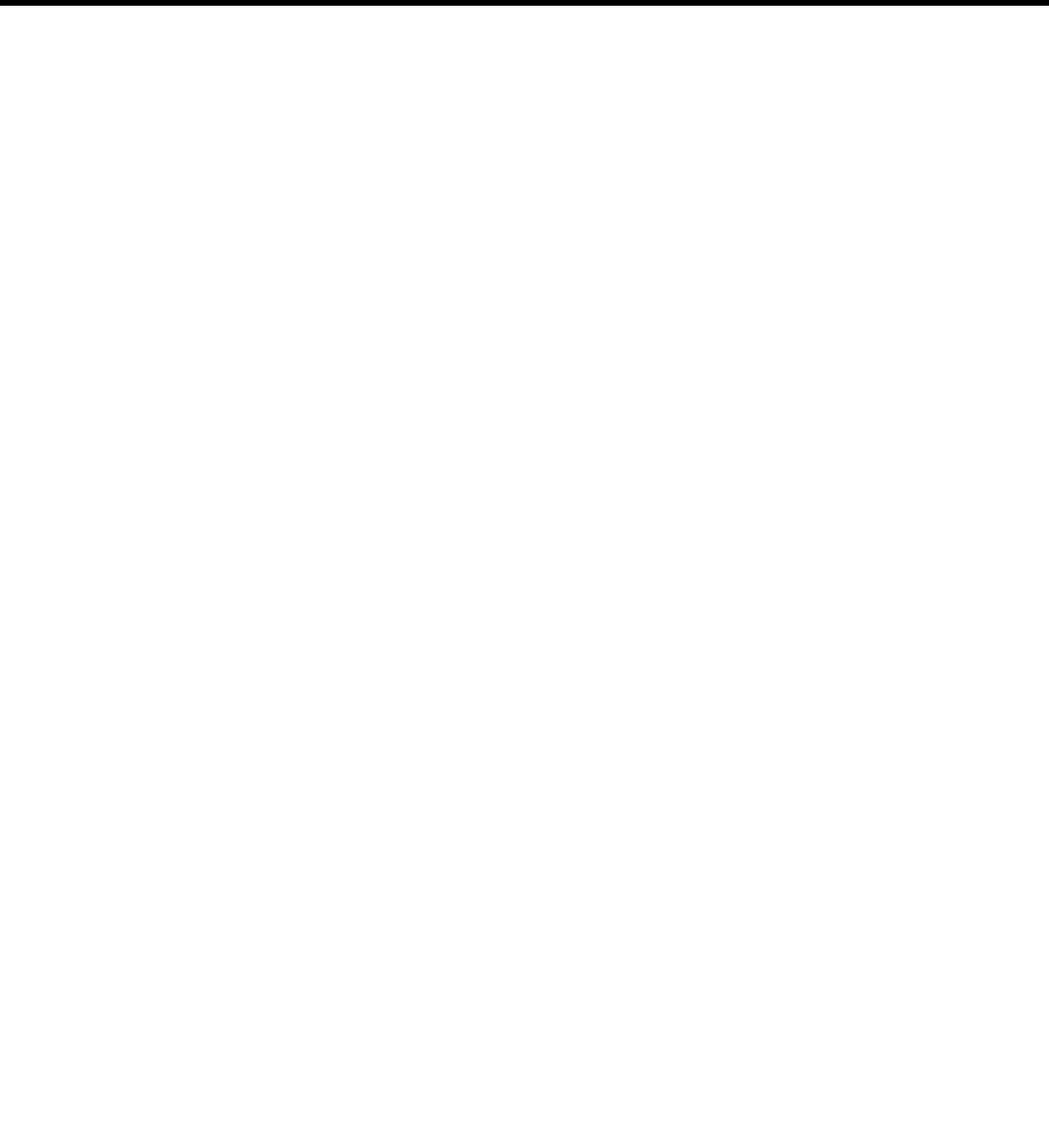
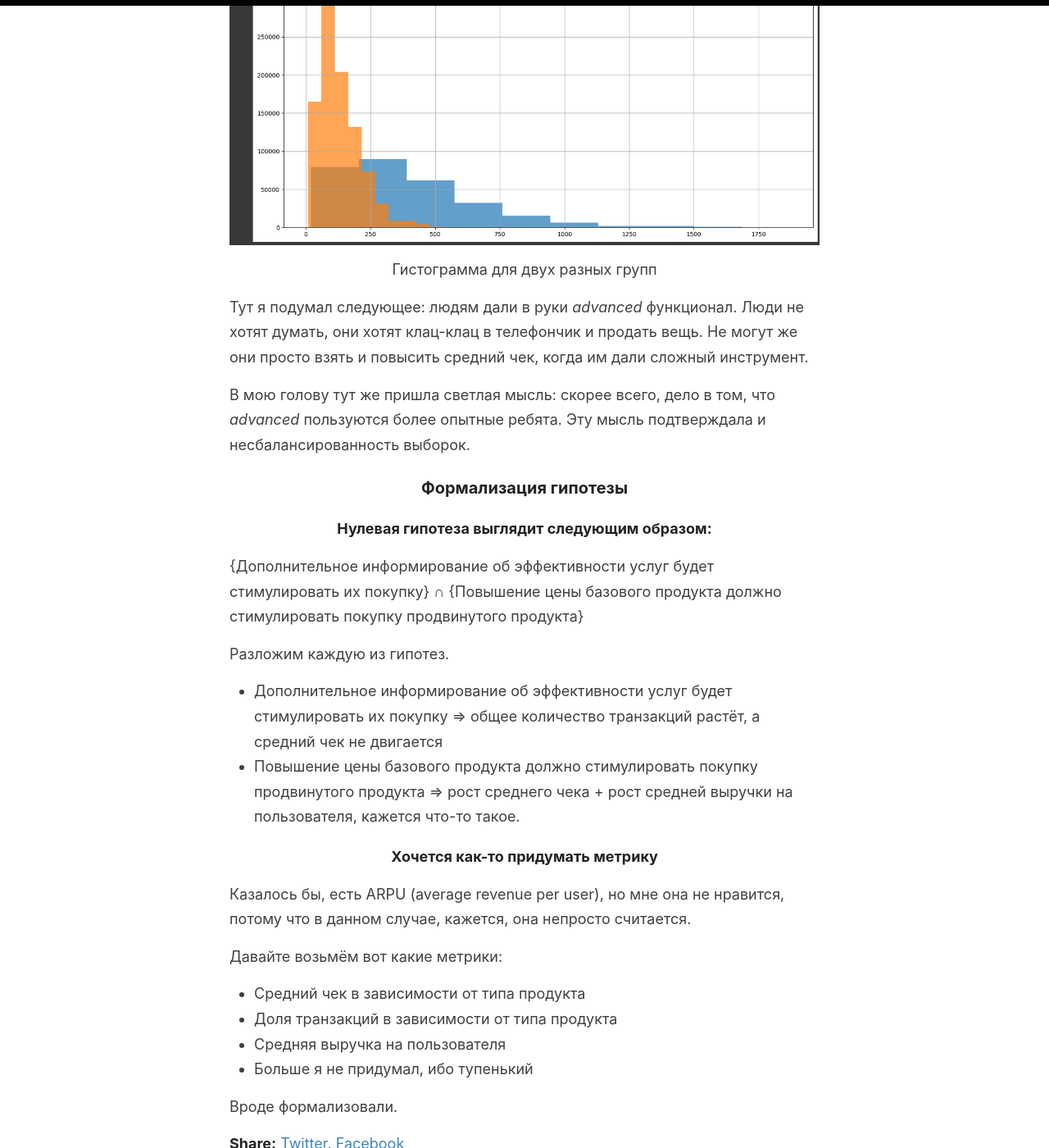
Before and after one commit to yk4r2/yk4r2.github.io, a Jekyll site: the page built from _posts/2020-4-16-avito-experiments-01.md, in a window 1280 px wide and 1400 px high, scrolled down 8317 px. Shown: the whole window at 82% size. Built offline with Jekyll 4.4.1, drawn with Linux system fonts in a browser that asks for light colours; some of the changed text lies outside the part shown.

Commit message:
continued post making

```diff
--- a/_posts/2020-4-16-avito-experiments-01.md
+++ b/_posts/2020-4-16-avito-experiments-01.md
@@ -110,3 +110,78 @@
 </div>
 
 Внимательный читатель, конечно, уже заметил повышение среднего чека у второй группы. Но мы не будем торопиться с выводами, а лучше подумаем над допметриками.
+
+### Допметрики
+
+Тут придумалось не сильно много:
+
+- Средний чек на транзакцию для пользователя
+- Средний чек на пользователя (без учёта даты, выходит)
+- Количество транзакций для пользователя
+- Общий чек на пользователя
+
+Собственно где-то здесь я решил проверить, мол, а точно ли у нас все юзеры чётко разбиты по группам и ВНЕЗАПНО оказалось, что нет. Shame on you, Авито.
+
+![](/images/2020-4-16-avito-experiments-01/Screenshot_2021-04-17_00-02-01.png)
+<div align="center">
+<sup>
+Группировка по юзерам + типу эксперимента даёт цифру больше, чем группировка по юзерам. Вывод: есть пересечения.
+</sup>
+</div>
+
+Ладно, в целом, забьём на эту грязь в дате. В идеале я бы дропнул пересечения, но т.к. это было написано в 2 часа ночи вчера, просто не додумался.
+
+Далее я решаю посчитать вышеописанные метрики, используя всякие группировки и дополнительный датафрейм, короче, кому надо, тот поймёт.
+
+![](/images/2020-4-16-avito-experiments-01/Screenshot_2021-04-17_00-02-20.png)
+<div align="center">
+<sup>
+Доп. датафрейм + мердж
+</sup>
+</div>
+
+Добавилось 3 новых метрики, но, если честно, надежды я возлагал на одну: *mean_transactions*, поэтому и дальнейшие графики построил только для неё.
+
+Кстати, дабы не ждать полчаса, я решил максимально рандомно откусить у датафрейма десятую долю и строить графики с ней. Сильно много не потеряю, зато скорость построения графиков вырастет в разы. Делать это я собираюсь довольно стандартным методом: генерирую хэш от *id* пользователя и, если он делится на 10, кладу его в новый датафрейм, который буду позже изображать на графике.
+
+![](/images/2020-4-16-avito-experiments-01/Screenshot_2021-04-17_00-03-04.png)
+<div align="center">
+<sup>
+Процедура откусывания десятой части датафрейма генерацией хеша и `pairplot`'ы
+</sup>
+</div>
+
+Сдвиг, о котором я уже говорил чуть выше, подтверждается. Давайте честно посмотрим на него глазками:
+
+![](/images/2020-4-16-avito-experiments-01/Screenshot_2021-04-17_00-03-22.png)
+<div align="center">
+<sup>
+Гистограмма для двух разных групп
+</sup>
+</div>
+
+Тут я подумал следующее: людям дали в руки *advanced* функционал. Люди не хотят думать, они хотят клац-клац в телефончик и продать вещь. Не могут же они просто взять и повысить средний чек, когда им дали сложный инструмент.
+
+В мою голову тут же пришла светлая мысль: скорее всего, дело в том, что *advanced* пользуются более опытные ребята. Эту мысль подтверждала и несбалансированность выборок.
+
+### Формализация гипотезы
+
+#### Нулевая гипотеза выглядит следующим образом:
+{Дополнительное информирование об эффективности услуг будет стимулировать их покупку} ∩ {Повышение цены базового продукта должно стимулировать покупку продвинутого продукта}
+
+Разложим каждую из гипотез.
+
+- Дополнительное информирование об эффективности услуг будет стимулировать их покупку ⇒ общее количество транзакций растёт, а средний чек не двигается
+- Повышение цены базового продукта должно стимулировать покупку продвинутого продукта ⇒ рост среднего чека + рост средней выручки на пользователя, кажется что-то такое.
+
+#### Хочется как-то придумать метрику
+Казалось бы, есть ARPU (average revenue per user), но мне она не нравится, потому что в данном случае, кажется, она непросто считается.
+
+Давайте возьмём вот какие метрики:
+
+- Средний чек в зависимости от типа продукта
+- Доля транзакций в зависимости от типа продукта
+- Средняя выручка на пользователя
+- Больше я не придумал, ибо тупенький
+
+Вроде формализовали.
```
